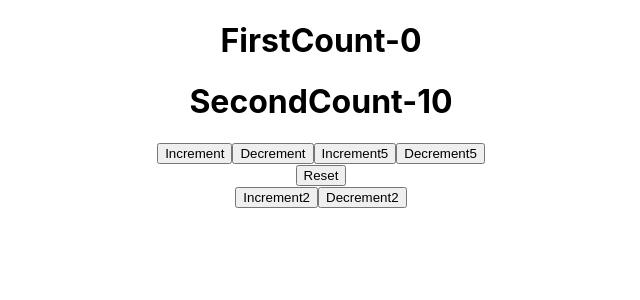
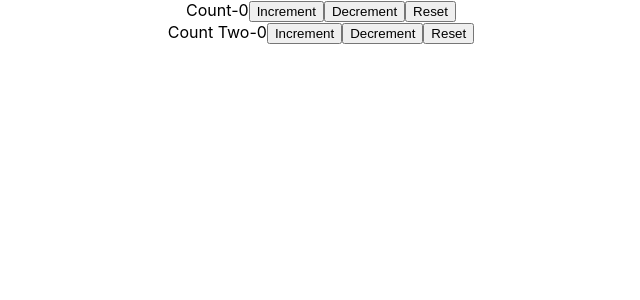
Before and after one commit to kiran226/hooks, a React (Create React App) app: page / in a window 1280 px wide. Shown: the top 300 px of the page, without its empty margins (319-959 px from the left). Built offline with nearby package versions, Linux system fonts and the light colour scheme.

Commit message:
multiple reducers

```diff
--- a/src/App.js
+++ b/src/App.js
@@ -1,6 +1,7 @@
 import React from 'react';
 import './App.css';
-import CounterTwo from './components/CounterTwo';
+import CounterThree from './components/CounterThree';
+// import CounterTwo from './components/CounterTwo';
 // import CounterOne from './components/CounterOne';
 // import DataFetching from './DataFetching';
 // import ClassMouse from './components/ClassMouse';
@@ -33,7 +34,9 @@
       {/* <IntervalHookCounter/> */}
       {/* <DataFetching/> */}
       {/* <CounterOne/> */}
-      <CounterTwo/>
+      {/* <CounterTwo/> */}
+      <CounterThree/>
+
     </div>
   );
 }
--- /dev/null
+++ b/src/components/CounterThree.js
@@ -0,0 +1,40 @@
+import React,{useReducer} from 'react';
+const intialState=0;
+const reducer=(state,action)=>{
+    switch(action){
+        case 'increment':
+            return state+1
+
+        case 'decrement':
+            return state-1
+
+        case 'reset':
+            return intialState;
+
+        default :
+            return state
+    }
+}
+function CounterThree() {
+    const[count,dispatch]=useReducer(reducer,intialState);
+    const[countTwo,dispatchTwo]=useReducer(reducer,intialState);
+    return (
+        <div>
+        <div>
+        Count-{count}
+            <button onClick={()=>dispatch('increment')}>Increment</button>
+            <button onClick={()=>dispatch('decrement')}>Decrement</button>
+            <button onClick={()=>dispatch('reset')}>Reset</button>
+        </div>
+
+        <div>
+        Count Two-{countTwo}
+            <button onClick={()=>dispatchTwo('increment')}>Increment</button>
+            <button onClick={()=>dispatchTwo('decrement')}>Decrement</button>
+            <button onClick={()=>dispatchTwo('reset')}>Reset</button>
+        </div>
+        </div>
+    )
+}
+
+export default CounterThree
```
